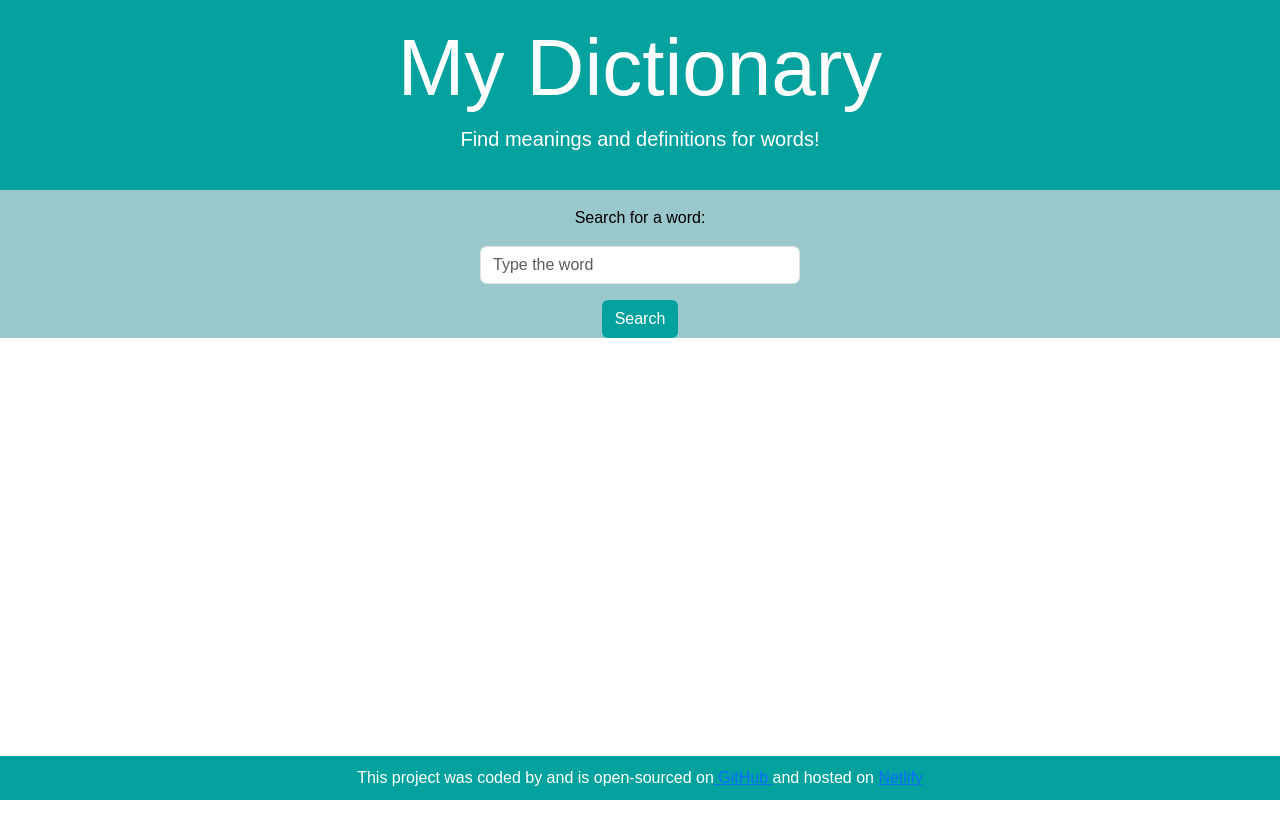
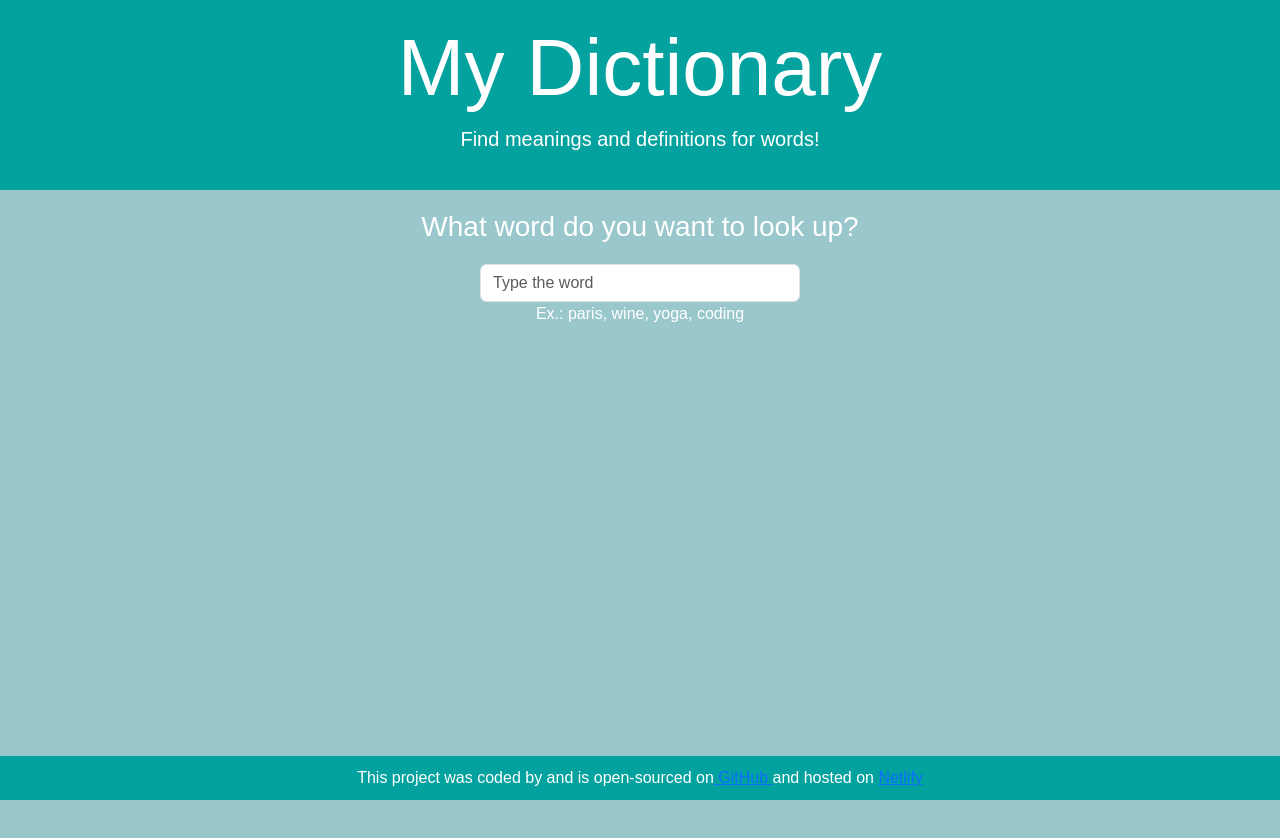
Before and after one commit to Emili-Santana/My-Dictionary-React, a React (Create React App) app: page / in a window 1280 px wide. Shown: the top 838 px of the page. Before the commit the page ends 800 px from the top, so only its background shows below. Built offline with nearby package versions, Linux system fonts and the light colour scheme.

Commit message:
Updated the style and changed some elements(Deleted the button)

```diff
--- a/src/Dictionary.css
+++ b/src/Dictionary.css
@@ -1,3 +1,4 @@
+
 .Dictionary {
-    color:black;
+    min-height: 100vh;
 }
--- a/src/Dictionary.js
+++ b/src/Dictionary.js
@@ -29,21 +29,19 @@ export default function Dictionary() {
   return (
     <div className="Dictionary">
       <form onSubmit={search}>
-        <label htmlFor="searchInput" className="form-search mt-3 mb-3" >Search for a word:</label>
+        <label htmlFor="searchInput" className="form-search mt-3 mb-3 fs-3" >What word do you want to look up?</label>
         <input
           type="search"
           className="form-control w-25 mx-auto"
           placeholder="Type the word"
           onChange={handleKeyChange}
         />
-        <button
-          type="submit"
-          className="btn mt-3"
-          style={{ backgroundColor: '#04a29f', color: '#ffffff' }}
-        >
-          Search
-        </button>
+
       </form>
+
+      <p>
+      Ex.: paris, wine, yoga, coding
+      </p>
 
       <Results results={results}/>
     </div>
```
